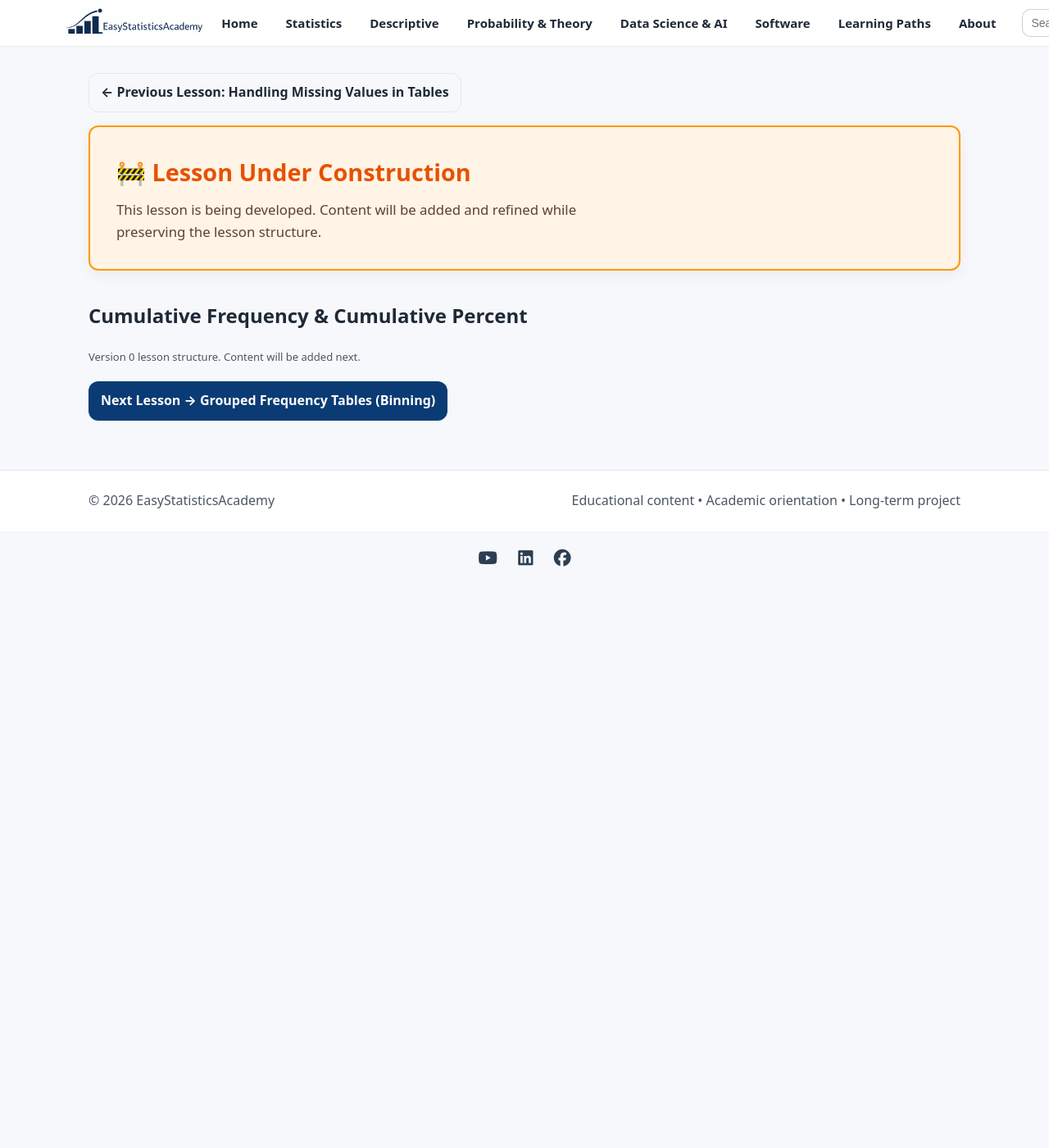
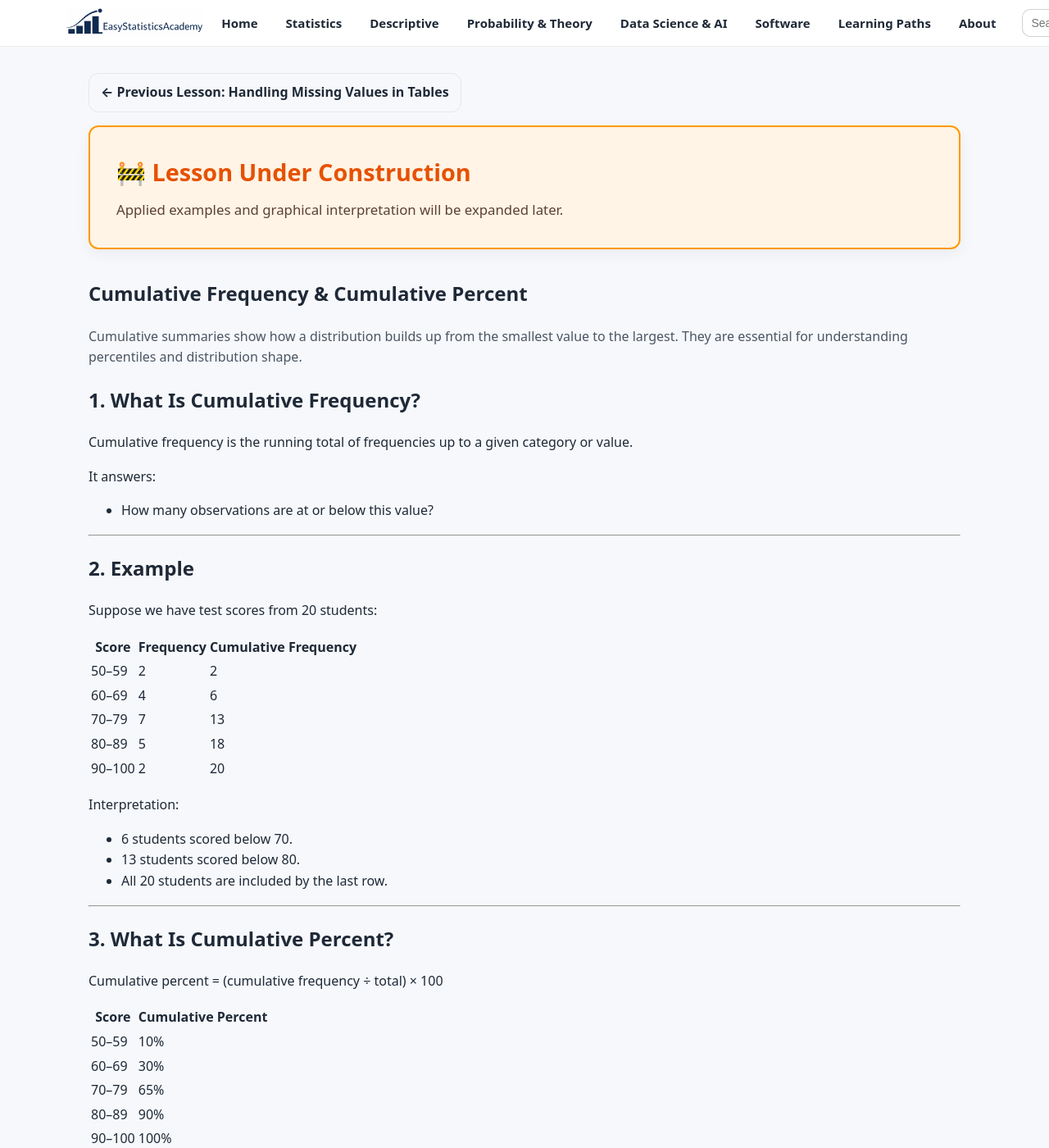
Before and after one commit to ammar-homaida-statistics/easystatisticsacademy, a Jekyll site: the page built from descriptive/tabular-summaries/cumulative-frequency/index.md, in a window 1280 px wide and 1400 px high. Shown: the whole window at 82% size. Built offline with Jekyll 4.4.1, drawn with Linux system fonts in a browser that asks for light colours; some of the changed text lies outside the part shown.

Commit message:
Add lesson content

```diff
--- a/descriptive/tabular-summaries/cumulative-frequency/index.md
+++ b/descriptive/tabular-summaries/cumulative-frequency/index.md
@@ -19,7 +21,7 @@ sidebar: false
         🚧 Lesson Under Construction
       </h2>
       <p style="margin:0; font-size:1.05rem; color:#5d4037; line-height:1.6;">
-        This lesson is being developed. Content will be added and refined while preserving the lesson structure.
+        Applied examples and graphical interpretation will be expanded later.
       </p>
     </div>
   </div>
@@ -28,10 +30,133 @@ sidebar: false
 <section class="section">
   <div class="section-head">
     <h1>Cumulative Frequency & Cumulative Percent</h1>
-    <p class="muted-mini">Version 0 lesson structure. Content will be added next.</p>
+    <p>
+      Cumulative summaries show how a distribution builds up from the smallest value to the largest.
+      They are essential for understanding percentiles and distribution shape.
+    </p>
   </div>
+
+  <h2>1. What Is Cumulative Frequency?</h2>
+
+  <p>
+    Cumulative frequency is the running total of frequencies up to a given category or value.
+  </p>
+
+  <p>
+    It answers:
+  </p>
+
+  <ul>
+    <li>How many observations are at or below this value?</li>
+  </ul>
+
+  <hr>
+
+  <h2>2. Example</h2>
+
+  <p>
+    Suppose we have test scores from 20 students:
+  </p>
+
+  <table class="table">
+    <thead>
+      <tr>
+        <th>Score</th>
+        <th>Frequency</th>
+        <th>Cumulative Frequency</th>
+      </tr>
+    </thead>
+    <tbody>
+      <tr><td>50–59</td><td>2</td><td>2</td></tr>
+      <tr><td>60–69</td><td>4</td><td>6</td></tr>
+      <tr><td>70–79</td><td>7</td><td>13</td></tr>
+      <tr><td>80–89</td><td>5</td><td>18</td></tr>
+      <tr><td>90–100</td><td>2</td><td>20</td></tr>
+    </tbody>
+  </table>
+
+  <p>
+    Interpretation:
+  </p>
+
+  <ul>
+    <li>6 students scored below 70.</li>
+    <li>13 students scored below 80.</li>
+    <li>All 20 students are included by the last row.</li>
+  </ul>
+
+  <hr>
+
+  <h2>3. What Is Cumulative Percent?</h2>
+
+  <p>
+    Cumulative percent = (cumulative frequency ÷ total) × 100
+  </p>
+
+  <table class="table">
+    <thead>
+      <tr>
+        <th>Score</th>
+        <th>Cumulative Percent</th>
+      </tr>
+    </thead>
+    <tbody>
+      <tr><td>50–59</td><td>10%</td></tr>
+      <tr><td>60–69</td><td>30%</td></tr>
+      <tr><td>70–79</td><td>65%</td></tr>
+      <tr><td>80–89</td><td>90%</td></tr>
+      <tr><td>90–100</td><td>100%</td></tr>
+    </tbody>
+  </table>
+
+  <p>
+    Now we can say:
+  </p>
+
+  <ul>
+    <li>65% of students scored below 80.</li>
+    <li>90% scored below 90.</li>
+  </ul>
+
+  <hr>
+
+  <h2>4. Why Cumulative Tables Matter</h2>
+
+  <ul>
+    <li>They allow percentile interpretation.</li>
+    <li>They help identify medians.</li>
+    <li>They show distribution buildup.</li>
+    <li>They help compare performance thresholds.</li>
+  </ul>
+
+  <hr>
+
+  <h2>5. Important Rules</h2>
+
+  <ul>
+    <li>Cumulative frequency must always increase.</li>
+    <li>The final cumulative frequency must equal total n.</li>
+    <li>Cumulative percent must end at 100%.</li>
+  </ul>
+
+  <hr>
+
+  <h2>6. Common Mistakes</h2>
+
+  <ul>
+    <li>Using cumulative percent for nominal categories (not valid).</li>
+    <li>Incorrect ordering of categories.</li>
+    <li>Arithmetic errors in running totals.</li>
+    <li>Interpreting cumulative percent as category percent.</li>
+  </ul>
+
+  <p>
+    Cumulative summaries are meaningful only when data have a natural order.
+  </p>
+
 </section>
 
+<!-- Next Button -->
 <section class="section section-slim">
   <a class="btn" href="/descriptive/tabular-summaries/grouped-frequency-tables/">
     Next Lesson → Grouped Frequency Tables (Binning)
@@ -41,6 +166,7 @@ sidebar: false
 <script>
   (function () {
     var KEY = "esa_continue_descriptive_tabular_summaries_lesson_v0";
+
     localStorage.setItem(KEY, JSON.stringify({
       url: "/descriptive/tabular-summaries/cumulative-frequency/",
       label: "Lesson 5 — Cumulative Frequency & Cumulative Percent",
```
Also changed, not shown: other parts of descriptive/tabular-summaries/cumulative-frequency/index.md (+3 -1 lines).
